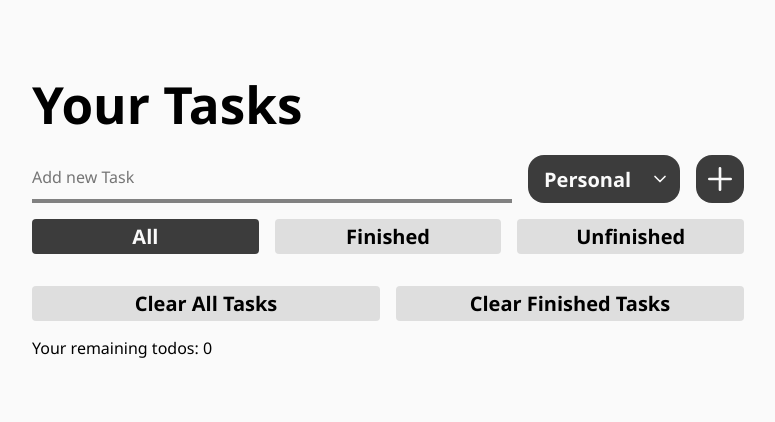
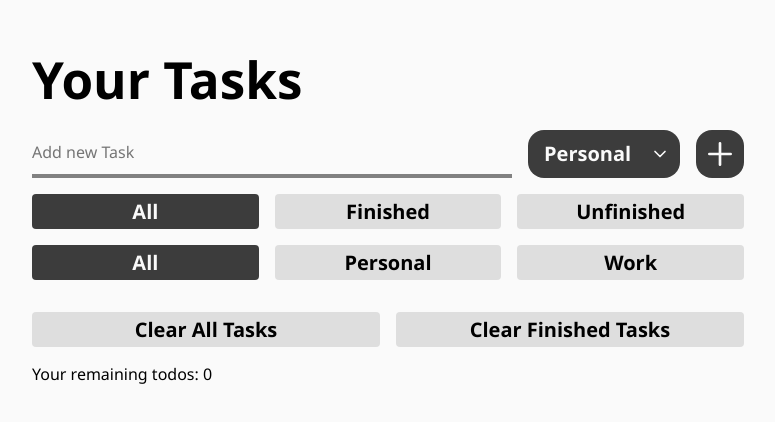
Before and after one commit to bagoesihsant/react-checkpoint-todo-list-app, a React (Vite) app: page / in a window 1280 px wide. Shown: the part 186-608 px from the top of the page, without its empty margins (252-1027 px from the left). Built offline with nearby package versions, Linux system fonts and the light colour scheme.

Commit message:
Add Filter Task by categories.

```diff
--- a/src/components/App.jsx
+++ b/src/components/App.jsx
@@ -3,6 +3,7 @@ import { AddTask } from './AddTask';
 import { TasksList } from './TasksList';
 import { FilterTasks } from './FilterTasks';
 import { ClearTasks } from './ClearTasks';
+import { SortTasks } from './SortTasks';
 
 // Import Context Provider
 import { TasksProvider } from '../contexts/TasksProvider';
@@ -23,6 +24,7 @@ export default function App() {
                 <TasksProvider>
                     <AddTask />
                     <FilterTasks />
+                    <SortTasks />
                     <TasksList />
                     <ClearTasks />
                     <TasksCount />
--- /dev/null
+++ b/src/components/SortTasks.jsx
@@ -0,0 +1,47 @@
+// Import Context Provider
+import {
+    useCategoryTasks,
+    useCategoryTasksDispatch
+ } from "../contexts/TasksProvider";
+
+export function SortTasks(){
+
+    const tasks = useCategoryTasks();
+    const dispatch = useCategoryTasksDispatch();
+
+    return(
+        <div className="sort-button-container">
+            <button
+                onClick={() => {
+                    dispatch({type: 'all',});
+                }}
+                className={
+                    tasks === 'all' ? 'active' : null
+                }
+            >
+                All
+            </button>
+            <button
+                onClick={() => {
+                    dispatch({type: 'personal'});
+                }}
+                className={
+                    tasks === 'personal' ? 'active' : null
+                }
+            >
+                Personal
+            </button>
+            <button
+                onClick={() => {
+                    dispatch({type: 'work'});
+                }}
+                className={
+                    tasks === 'work' ? 'active' : null
+                }
+            >
+                Work
+            </button>
+        </div>
+    )
+
+}
--- a/src/components/TasksList.jsx
+++ b/src/components/TasksList.jsx
@@ -7,6 +7,7 @@ import {
     useTasks,
     useTasksDispatch,
     useFilterTasks,
+    useCategoryTasks,
 } from '../contexts/TasksProvider';
 
 // Import react hooks
@@ -20,9 +21,11 @@ export function TasksList(){
 
     const tasks = useTasks();
     const dispatch = useTasksDispatch();
+
     const filterTasksStatus = useFilterTasks();
+    const categoryTasksStatus = useCategoryTasks();
 
-    const filterTasks = () => {
+    const filterTasks = (tasks) => {
         switch(filterTasksStatus) {
 
             case 'finished' : {
@@ -40,7 +43,26 @@ export function TasksList(){
         }
     }
 
-    const filteredTasks = filterTasks();
+    const categorizeTasks = (tasks) => {
+        switch(categoryTasksStatus) {
+
+            case 'personal' : {
+                return tasks.filter(task => task.category === 'personal');
+            }
+
+            case 'work' : {
+                return tasks.filter(task => task.category === 'work');
+            }
+
+            default: {
+                return tasks;
+            }
+
+        }
+    }
+
+    const filteredTasks = filterTasks(tasks);
+    const categorizedTasks = categorizeTasks(filteredTasks);
 
     const [modalIsOpen, setModalIsOpen] = useState({
         show: false,
@@ -98,7 +120,7 @@ export function TasksList(){
             <div className="todo-list-container">
                 <ul className="todo">
                     {
-                        filteredTasks.map(task => (
+                        categorizedTasks.map(task => (
                             <ListItem
                                 key={task.id}
                                 task={task}
--- a/src/contexts/TasksContext.js
+++ b/src/contexts/TasksContext.js
@@ -5,3 +5,6 @@ export const TasksDispatchContext = createContext(null);
 
 export const FilterTasksContext = createContext(null);
 export const FilterTasksDispatchContext = createContext(null);
+
+export const CategoryTasksContext = createContext(null);
+export const CategoryTasksDispatchContext = createContext(null);
--- a/src/contexts/TasksProvider.jsx
+++ b/src/contexts/TasksProvider.jsx
@@ -7,6 +7,8 @@ import {
     TasksDispatchContext,
     FilterTasksContext,
     FilterTasksDispatchContext,
+    CategoryTasksContext,
+    CategoryTasksDispatchContext,
 } from "./TasksContext";
 
 // Import Utils
@@ -18,6 +20,7 @@ export function TasksProvider({children}){
 
     const [tasks, tasksDispatch] = useReducer(tasksReducer, initialTasks);
     const [filterTasks, filterTasksDispatch] = useReducer(filterTasksReducer, "all");
+    const [categoryTasks, categoryTasksDispatch] = useReducer(categoryTasksReducer, "all");
 
     useEffect(() => {
         setLocalItems('userTasks', tasks);
@@ -29,7 +32,11 @@ export function TasksProvider({children}){
                 <TasksDispatchContext value={tasksDispatch}>
                     <FilterTasksContext value={filterTasks}>
                         <FilterTasksDispatchContext value={filterTasksDispatch}>
-                            {children}
+                            <CategoryTasksContext value={categoryTasks}>
+                                <CategoryTasksDispatchContext value={categoryTasksDispatch}>
+                                    {children}
+                                </CategoryTasksDispatchContext>
+                            </CategoryTasksContext>
                         </FilterTasksDispatchContext>
                     </FilterTasksContext>
                 </TasksDispatchContext>
@@ -54,6 +61,14 @@ export function useFilterTasks(){
 
 export function useFilterTasksDispatch(){
     return useContext(FilterTasksDispatchContext);
+}
+
+export function useCategoryTasks(){
+    return useContext(CategoryTasksContext);
+}
+
+export function useCategoryTasksDispatch(){
+    return useContext(CategoryTasksDispatchContext);
 }
 
 // Tasks Reducer Function
@@ -123,3 +138,24 @@ function filterTasksReducer(tasks, action){
     }
 
 }
+
+// Sort Tasks Reducer
+function categoryTasksReducer(tasks, action) {
+
+    switch(action.type) {
+
+        case 'personal': {
+            return 'personal';
+        }
+
+        case 'work' : {
+            return 'work';
+        }
+
+        default: {
+            return "all";
+        }
+
+    }
+
+}
--- a/src/styles/App.css
+++ b/src/styles/App.css
@@ -138,6 +138,7 @@ body {
     display: flex;
     justify-content: space-between;
     gap: 1rem;
+    margin-block: 1rem;
 }
 
 .container .filter-container button {
@@ -151,12 +152,41 @@ body {
     flex: 1;
 }
 
+.container .sort-button-container {
+    display: flex;
+    justify-content: space-between;
+    gap: 1rem;
+    margin-block: 1rem;
+}
+
+.container .sort-button-container button {
+    padding-block: .25rem;
+    border-style: none;
+    border-radius: .25rem;
+    background: var(--white-400);
+    font-size: 1.25rem;
+    font-weight: 600;
+    cursor: pointer;
+    flex: 1;
+}
+
+
 .container .filter-container button.active {
     background-color: var(--white-900);
     color: var(--white-100);
 }
 
 .container .filter-container button:hover {
+    background-color: var(--white-900);
+    color: var(--white-100);
+}
+
+.container .sort-button-container button.active {
+    background-color: var(--white-900);
+    color: var(--white-100);
+}
+
+.container .sort-button-container button:hover {
     background-color: var(--white-900);
     color: var(--white-100);
 }
```
